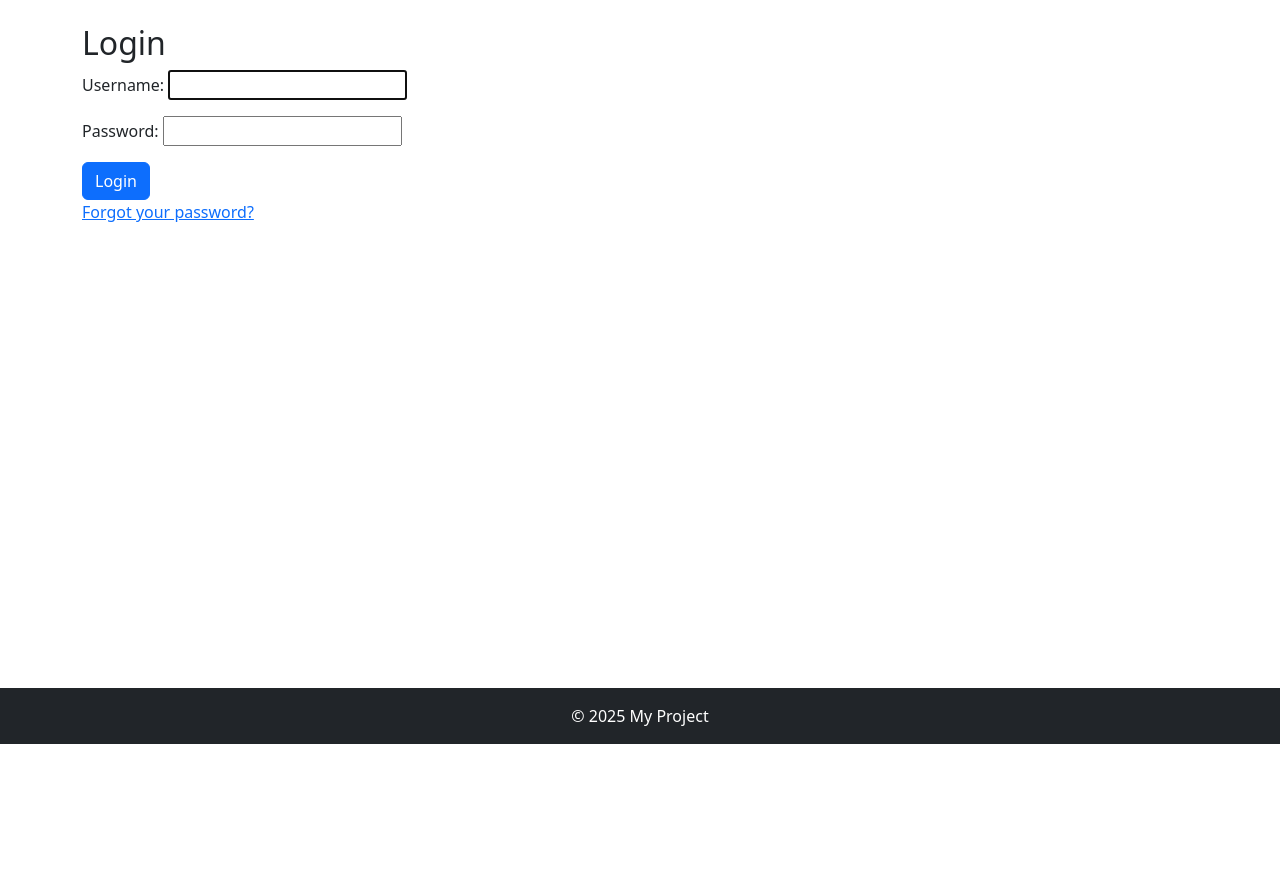
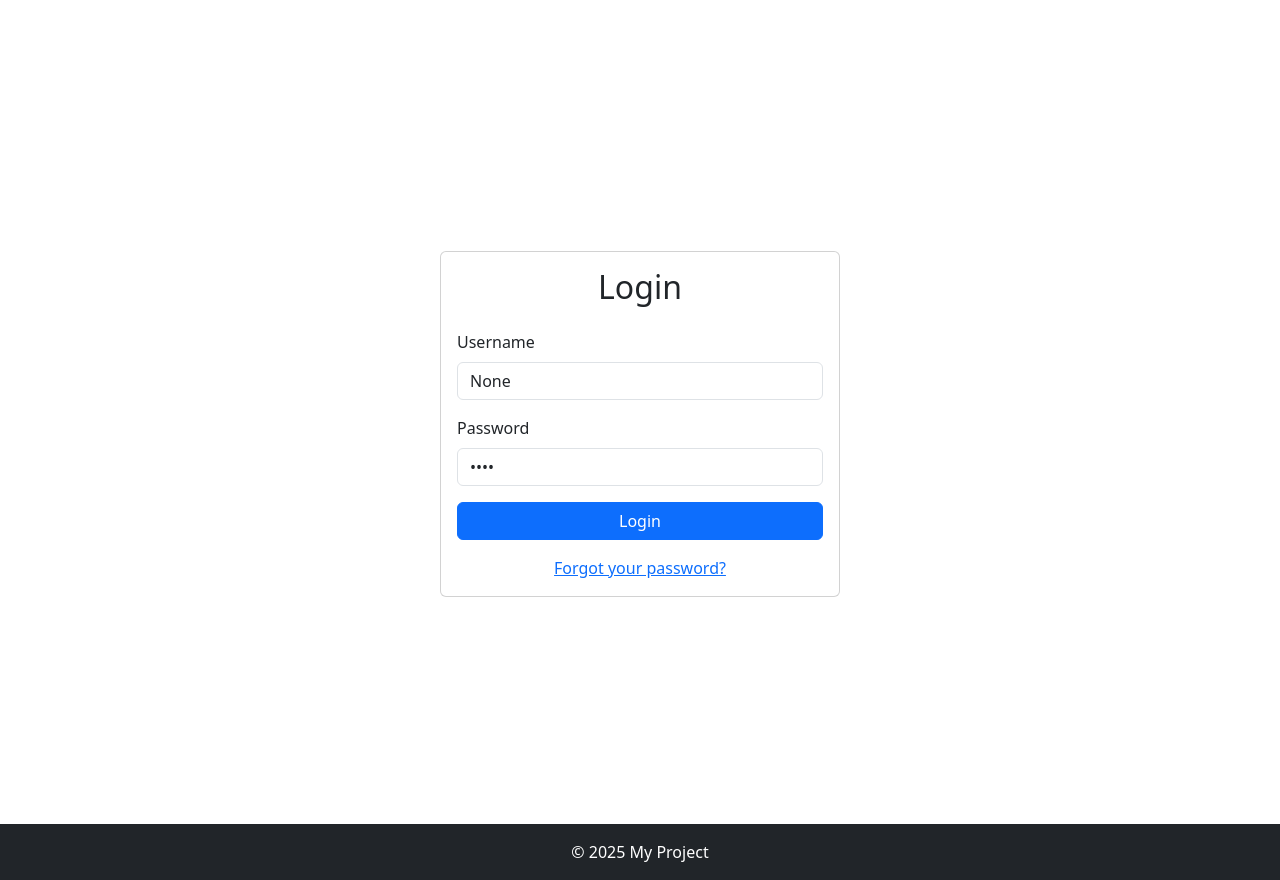
Before and after one commit to Fotsingboris/django_permissions, a Django app: page /login/ in a window 1280 px wide. Shown: the part 56-936 px from the top of the page. Before the commit the page ends 800 px from the top, so only its background shows below. Run offline with Django 5.2, Linux system fonts and the light colour scheme; some libraries are stand-ins or nearby versions.

Commit message:
fix: login

```diff
--- a/templates/core/login.html
+++ b/templates/core/login.html
@@ -3,13 +3,31 @@
 {% block title %}Login{% endblock %}
 
 {% block content %}
-    <h2>Login</h2>
-    <form method="POST">
-        {% csrf_token %}
-        {{ form.as_p }}
-        <button type="submit" class="btn btn-primary">Login</button>
-    </form>
-    <div>
-        <a href="">Forgot your password?</a>
+    <div class="d-flex justify-content-center align-items-center" style="height: 100vh;">
+        <div class="card" style="width: 100%; max-width: 400px;">
+            <div class="card-body">
+                <h2 class="card-title text-center mb-4">Login</h2>
+                <form method="POST">
+                    {% csrf_token %}
+
+                    <!-- Username Field -->
+                    <div class="mb-3">
+                        <label for="{{ form.username.id_for_label }}" class="form-label">Username</label>
+                        <input type="text" name="username" class="form-control" id="{{ form.username.id_for_label }}" value="{{ form.username.value }}">
+                    </div>
+
+                    <!-- Password Field -->
+                    <div class="mb-3">
+                        <label for="{{ form.password.id_for_label }}" class="form-label">Password</label>
+                        <input type="password" name="password" class="form-control" id="{{ form.password.id_for_label }}" value="{{ form.password.value }}">
+                    </div>
+
+                    <button type="submit" class="btn btn-primary w-100">Login</button>
+                </form>
+                <div class="mt-3 text-center">
+                    <a href="">Forgot your password?</a>
+                </div>
+            </div>
+        </div>
     </div>
 {% endblock %}
```
